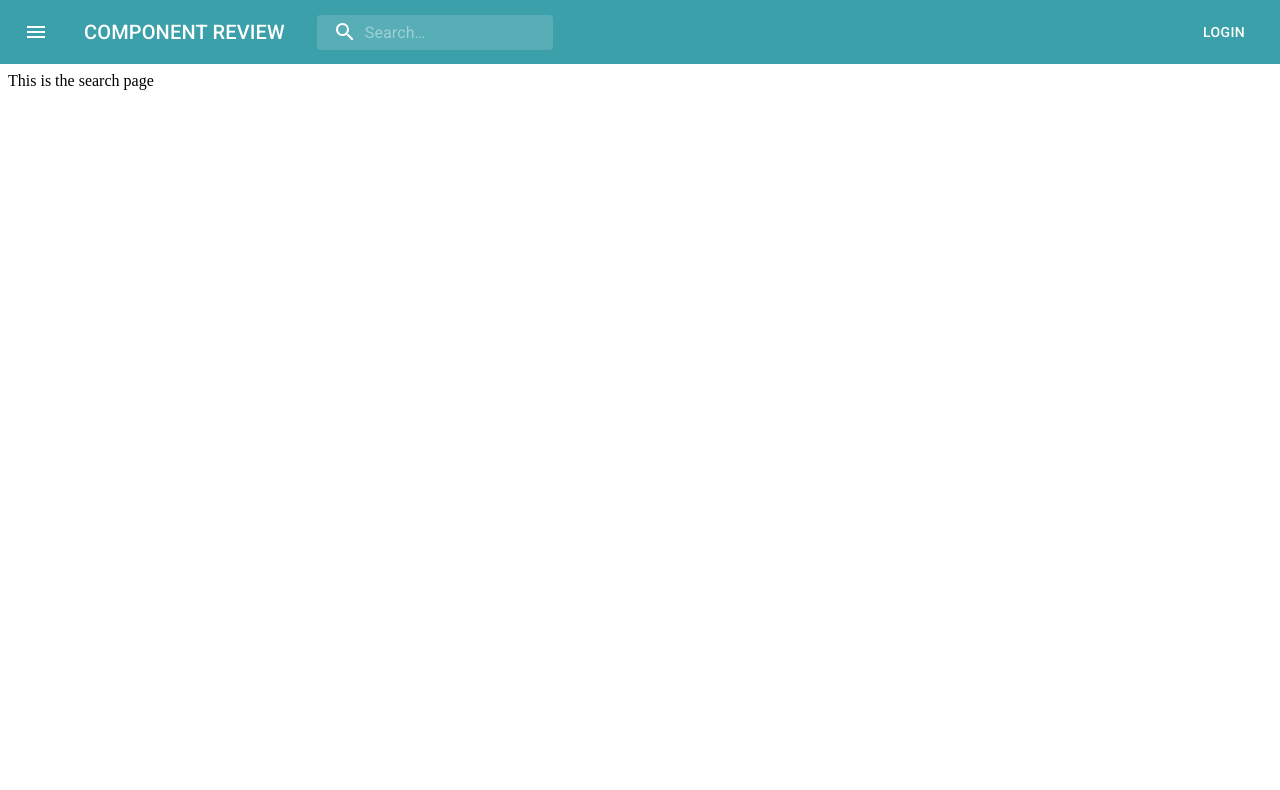
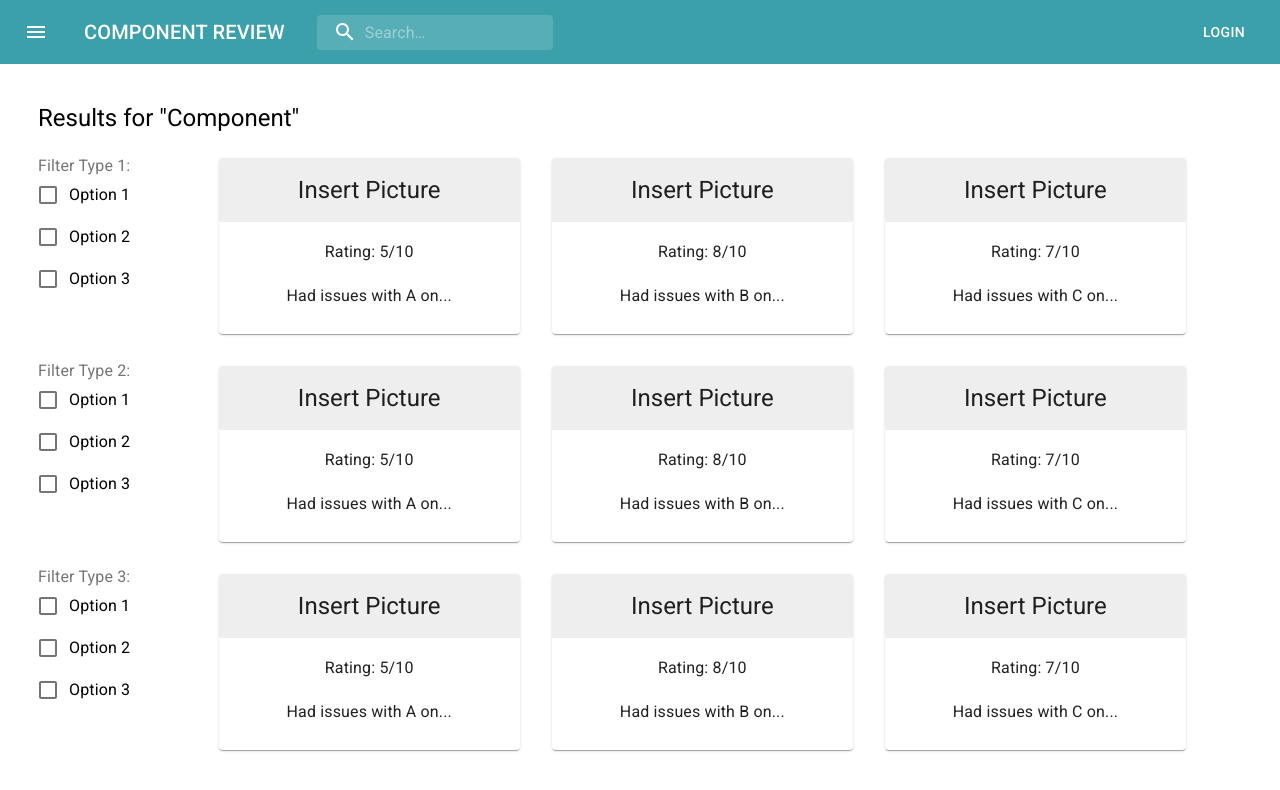
Before and after one commit to trenumcr/SeniorDesignProject, a React (Create React App) app in the folder frontend/: page /search-component in a window 1280 px wide. Shown: the top 790 px of the page. Built offline with nearby package versions, Linux system fonts and the light colour scheme.

Commit message:
Initial Search design Complete

```diff
--- a/frontend/src/components/ui/Search.js
+++ b/frontend/src/components/ui/Search.js
@@ -1,9 +1,186 @@
+import { Typography } from '@material-ui/core';
+import Grid from '@material-ui/core/Grid';
+import { makeStyles } from '@material-ui/core/styles';
 import React from 'react';
+import FormLabel from '@material-ui/core/FormLabel';
+import FormControl from '@material-ui/core/FormControl';
+import FormGroup from '@material-ui/core/FormGroup';
+import FormControlLabel from '@material-ui/core/FormControlLabel';
+import Checkbox from '@material-ui/core/Checkbox';
+import Card from '@material-ui/core/Card';
+import CardContent from '@material-ui/core/CardContent';
+import CardHeader from '@material-ui/core/CardHeader';
 
-export default function search() {
+const useStyles = makeStyles((theme) => ({
+  root: {
+    flexGrow: 1,
+    padding: 30,
+  },
+  cardHeader: {
+    backgroundColor: theme.palette.grey[200],
+  },
+  cardContent: {
+    display: 'flex',
+    justifyContent: 'center',
+    //alignItems: 'baseline',
+    //backgroundColor: theme.palette.grey[200],
+    marginBottom: theme.spacing(2),
+  },
+}));
+
+export default function SearchResults() {
+  const classes = useStyles();
+
+  const [state, setState] = React.useState({
+    opt1: false,
+    opt2: false,
+    opt3: false,
+  });
+
+  const handleChange = (event) => {
+    setState({ ...state, [event.target.name]: event.target.checked });
+  };
+
+  const { opt1, opt2, opt3 } = state;
+
+  var results = [
+    {
+    Picture: "Insert Picture",
+    Name: "5/10",
+    Rating: "Had issues with A on..."
+    },
+    {
+      Picture: "Insert Picture",
+      Name: "8/10",
+      Rating: "Had issues with B on..."
+    },
+    {
+      Picture: "Insert Picture",
+      Name: "7/10",
+      Rating: "Had issues with C on..."
+    },
+    {
+      Picture: "Insert Picture",
+      Name: "5/10",
+      Rating: "Had issues with A on..."
+      },
+      {
+        Picture: "Insert Picture",
+        Name: "8/10",
+        Rating: "Had issues with B on..."
+      },
+      {
+        Picture: "Insert Picture",
+        Name: "7/10",
+        Rating: "Had issues with C on..."
+      },
+      {
+        Picture: "Insert Picture",
+        Name: "5/10",
+        Rating: "Had issues with A on..."
+        },
+        {
+          Picture: "Insert Picture",
+          Name: "8/10",
+          Rating: "Had issues with B on..."
+        },
+        {
+          Picture: "Insert Picture",
+          Name: "7/10",
+          Rating: "Had issues with C on..."
+        },
+  ]
+
   return(
-    <div>
-      This is the search page
+    <div className={classes.root}>
+
+      <Grid container spacing={3}>
+        <Grid item sm={12}><Typography variant="h5">Results for "Component"</Typography></Grid>
+
+        <Grid container item sm={2} spacing={3}>
+          <Grid item sm={12}>
+            <FormControl component="fieldset">
+            <FormLabel component="legend">Filter Type 1:</FormLabel>
+            <FormGroup>
+              <FormControlLabel
+                control={<Checkbox checked={opt1} onChange={handleChange} name="opt1" />}
+                label="Option 1"
+              />
+              <FormControlLabel
+                control={<Checkbox checked={opt2} onChange={handleChange} name="opt2" />}
+                label="Option 2"
+              />
+              <FormControlLabel
+                control={<Checkbox checked={opt3} onChange={handleChange} name="opt3" />}
+                label="Option 3"
+              />
+            </FormGroup>
+            </FormControl>
+          </Grid>
+          <Grid item sm={12}>
+            <FormControl component="fieldset">
+            <FormLabel component="legend">Filter Type 2:</FormLabel>
+            <FormGroup>
+              <FormControlLabel
+                control={<Checkbox checked={opt1} onChange={handleChange} name="opt1" />}
+                label="Option 1"
+              />
+              <FormControlLabel
+                control={<Checkbox checked={opt2} onChange={handleChange} name="opt2" />}
+                label="Option 2"
+              />
+              <FormControlLabel
+                control={<Checkbox checked={opt3} onChange={handleChange} name="opt3" />}
+                label="Option 3"
+              />
+            </FormGroup>
+            </FormControl>
+          </Grid>
+          <Grid item sm={12}>
+            <FormControl component="fieldset">
+            <FormLabel component="legend">Filter Type 3:</FormLabel>
+            <FormGroup>
+              <FormControlLabel
+                control={<Checkbox checked={opt1} onChange={handleChange} name="opt1" />}
+                label="Option 1"
+              />
+              <FormControlLabel
+                control={<Checkbox checked={opt2} onChange={handleChange} name="opt2" />}
+                label="Option 2"
+              />
+              <FormControlLabel
+                control={<Checkbox checked={opt3} onChange={handleChange} name="opt3" />}
+                label="Option 3"
+              />
+            </FormGroup>
+            </FormControl>
+          </Grid>
+        </Grid>
+
+        <Grid container item sm={10} spacing={4}>
+        {results.map((component) => (
+          <Grid item md={4}>
+              <Card>
+                <CardHeader
+                  title={component.Picture}
+                  titleTypographyProps={{ align: 'center' }}
+                  className={classes.cardHeader}
+                />
+                <CardContent>
+                  <div className={classes.cardContent}>
+                    <Typography variant="subtitle1">
+                      Rating: {component.Name}
+                    </Typography>
+                  </div>
+                      <Typography variant="subtitle1" align="center">
+                        {component.Rating}
+                      </Typography>
+                </CardContent>
+              </Card>
+          </Grid>
+        ))}
+        </Grid>
+      </Grid>
     </div>
   )
 }
```
